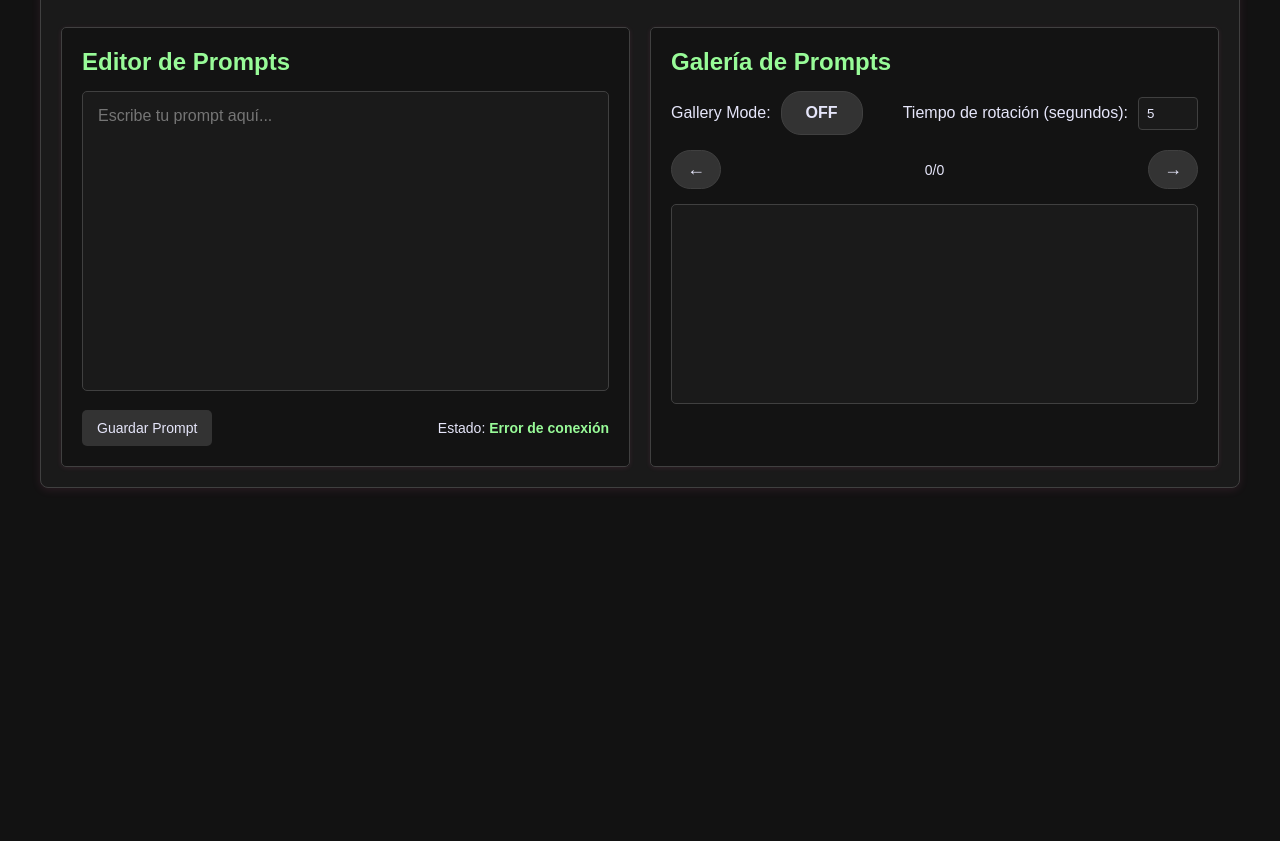
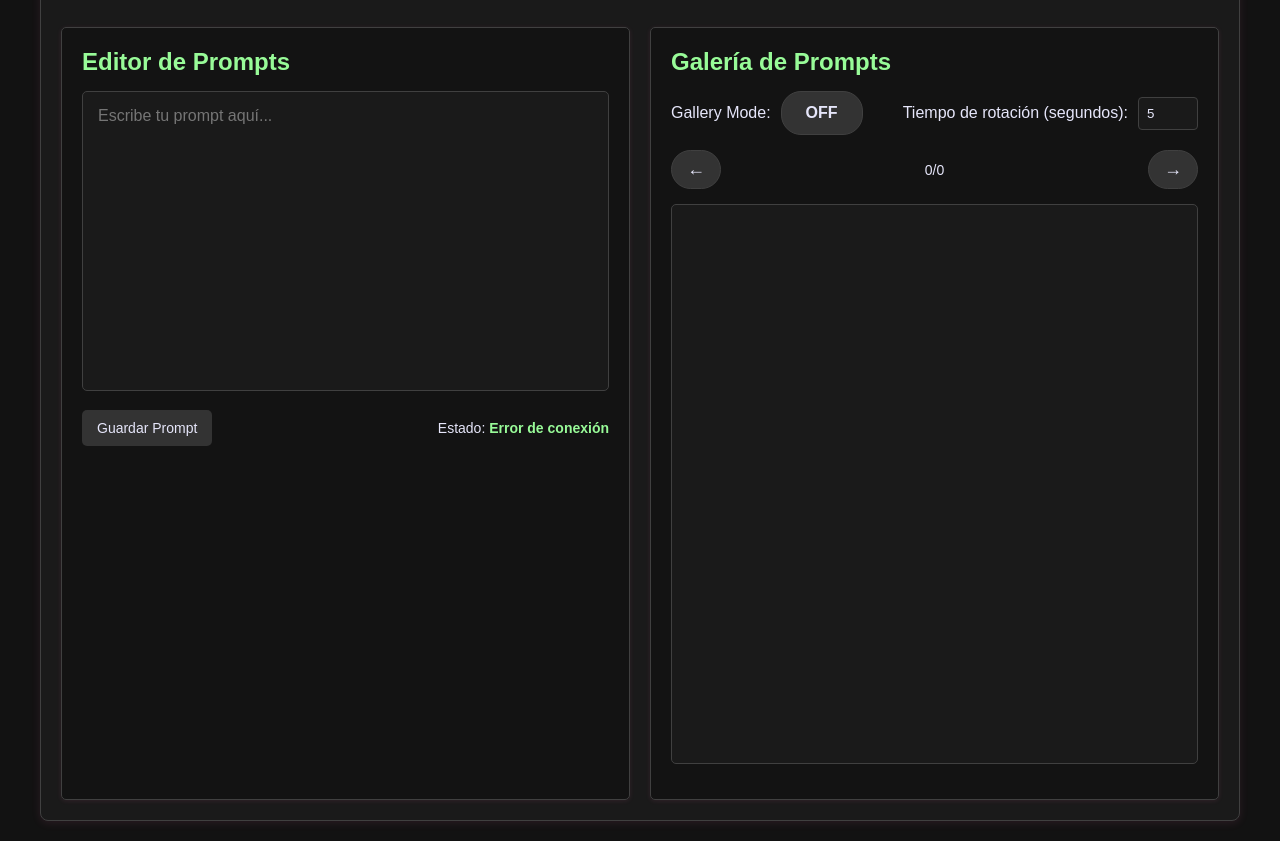
Before and after one commit to jpupper/masterprompt, a website: page public/index.html in a window 1280 px wide. Shown: the part 81-922 px from the top of the page. Before the commit the page ends 800 px from the top, so only its background shows below. Drawn offline with Linux system fonts and the light colour scheme.

Commit message:
cambiado css para que entren mas prompts

```diff
--- a/public/css/styles.css
+++ b/public/css/styles.css
@@ -215,7 +215,7 @@ button:disabled {
 }
 
 #gallery-content {
-    height: 200px;
+    height: 560px;
     padding: 15px;
     border: 1px solid var(--border-color);
     border-radius: 5px;
```
